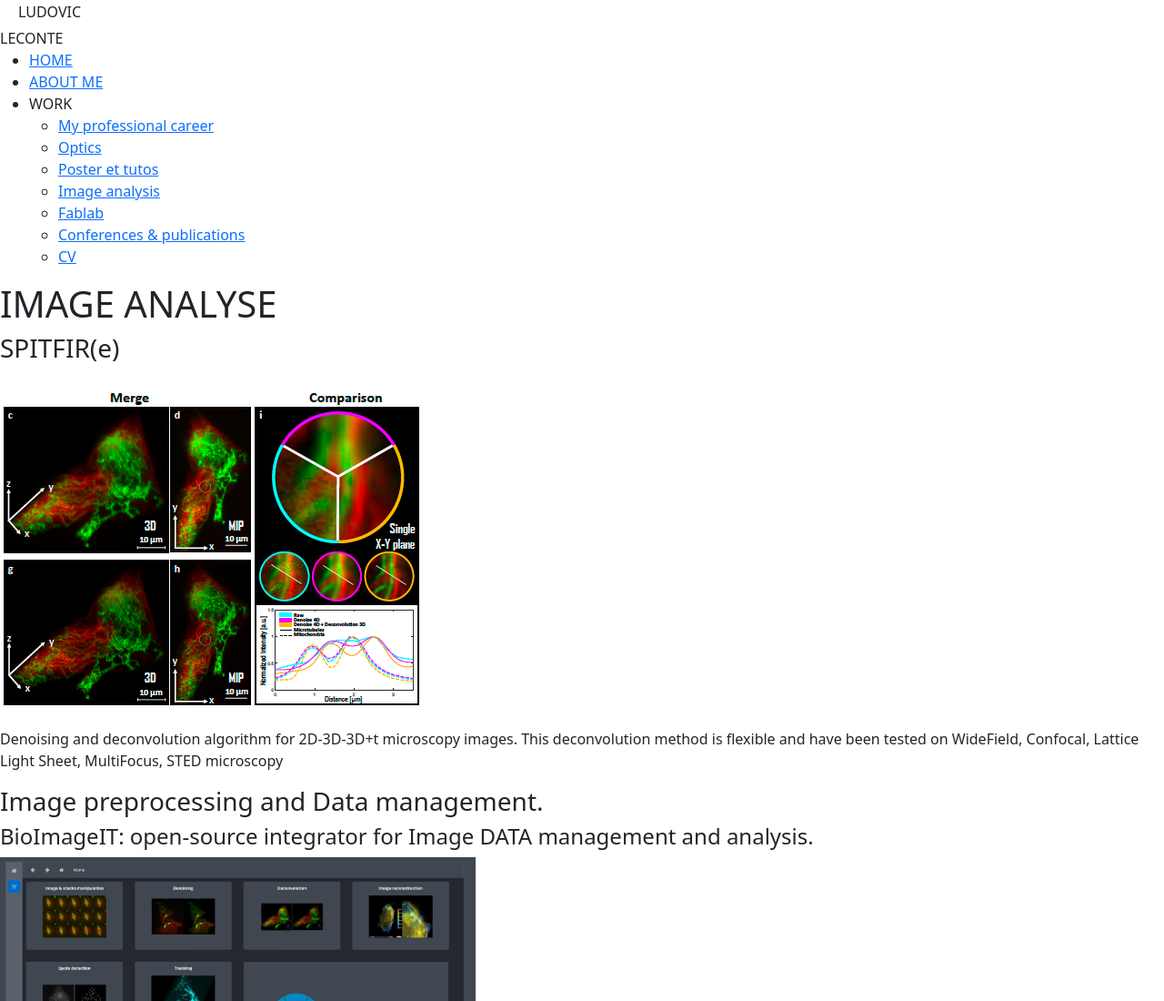
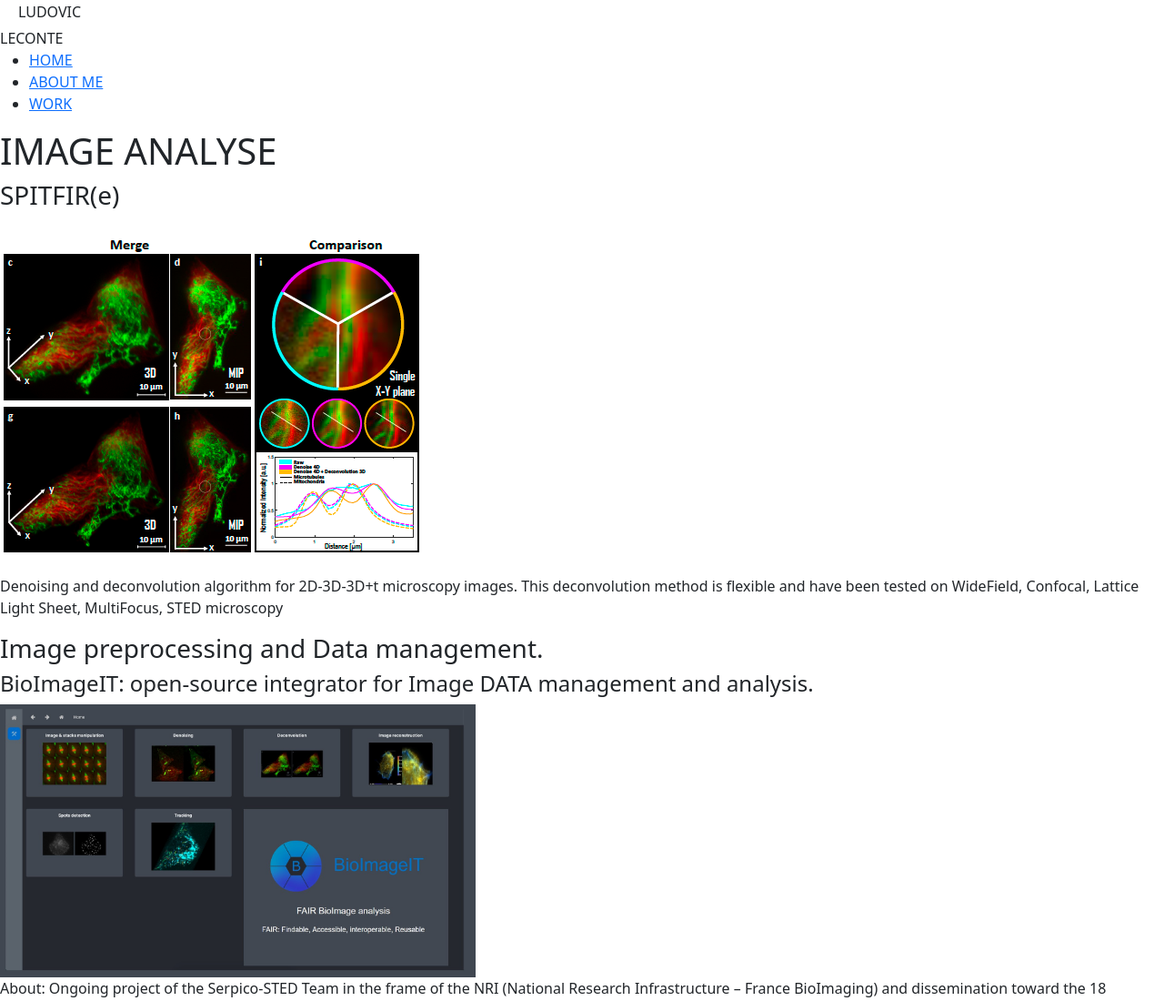
Before and after one commit to Maralena86/web_ludo, a plain HTML site: page image_analyse.html in a window 1280 px wide. Shown: the top 1100 px of the page at 91% size. Drawn offline with nearby package versions, Linux system fonts and the light colour scheme; files that its build step writes are made by us from their sources.

Commit message:
Update image_analyse.html

```diff
--- a/image_analyse.html
+++ b/image_analyse.html
@@ -9,26 +9,14 @@
     <title>Ludovic Leconte</title>
 </head>
 <body>
-    <header >
-        <div id="logo" class="col-2"><img src="imgs/micro.png" width="20px" height="30px" alt="">LUDOVIC <br>LECONTE </div>
+    <header>
+        <div id="logo" ><img src="imgs/micro.png" width="20px" height="30px" alt="">LUDOVIC <br>LECONTE </div>
         <nav>
-            <ul class="menu ">
-
-                <li class="col-4"><a href="index.html">HOME</a> </li>
-                <li class="col-4" ><a href="#me">ABOUT ME</a> </li>
-                <li class="col-4 work">
-                    WORK
-                    <ul class="sub-menu flexCol">
-                        <li><a href="career.html">My professional career</li></a>
-                        <li><a href="optics.html">Optics</a></li>
-                        <li><a href="tuto.html">Poster et tutos</a></li>
-                        <li><a href="image_analyse.html">Image analysis</a></li>
-                        <li><a href="fablab.html">Fablab</a></li>
-                        <li><a href="publications.html">Conferences & publications</a></li>
-
-                </li>
-                <li class="col-2"><a href="files/CV_Leconte Ludovic.pdf">CV</a> </li>
-            </ul>
+          <ul class="menu ">
+            <li class="col-4"><a href="index.html">HOME</a> </li>
+            <li class="col-4" ><a href="index.html#me">ABOUT ME</a> </li>
+            <li><a href="index.html#work">WORK</a></li>
+          </ul>
         </nav>
     </header>
     <div class="flex first ">
```
